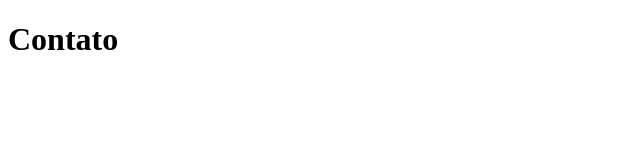
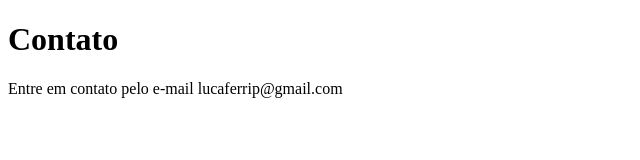
Before and after one commit to Luca-Ferri-Paschoal/sistema-de-cadastro, a plain HTML site: page contato.html in a window 1280 px wide. Shown: the whole page, without its empty margins (0-640 px from the left). Drawn offline with Linux system fonts and the light colour scheme.

Commit message:
Adicionando o e-mail de contato

```diff
--- a/contato.html
+++ b/contato.html
@@ -9,6 +9,7 @@
 <body>
 
     <h1>Contato</h1>
+    <p>Entre em contato pelo e-mail lucaferrip@gmail.com</p>
 
 </body>
 </html>
```
